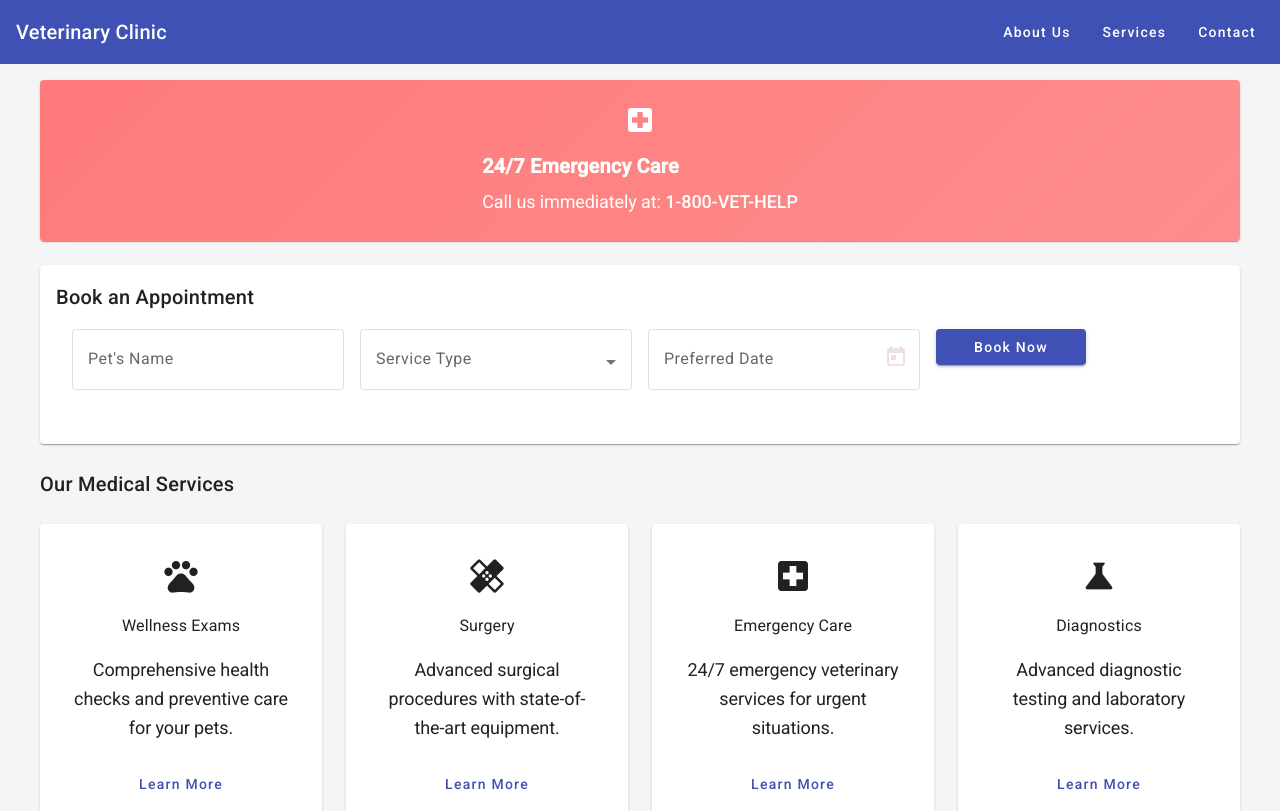
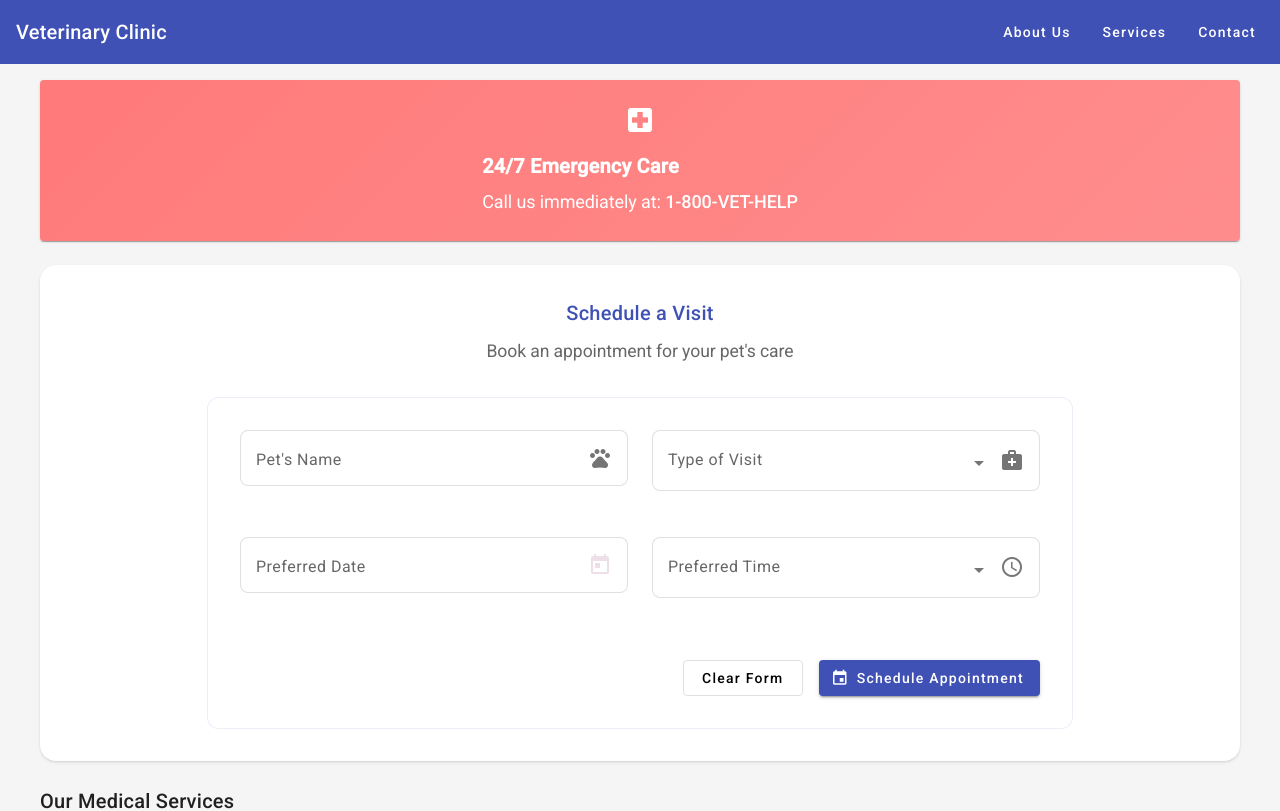
Before and after one commit to futurusticdev/angular, an Angular app in the folder my-material-app/: page / in a window 1280 px wide. Shown: the top 811 px of the page. Built offline with nearby package versions, Linux system fonts and the light colour scheme.

Commit message:
feat: rebuild appointment booking section with improved design

```diff
--- a/my-material-app/src/app/home/home.component.html
+++ b/my-material-app/src/app/home/home.component.html
@@ -10,28 +10,38 @@
     </div>
   </mat-card>
 
-  <!-- Quick Appointment Booking -->
-  <mat-card class="booking-card">
-    <mat-card-header>
-      <mat-card-title>Book an Appointment</mat-card-title>
-    </mat-card-header>
-    <mat-card-content>
-      <form class="booking-form">
+  <!-- New Appointment Booking Section -->
+  <section class="appointment-section">
+    <div class="appointment-header">
+      <h2>Schedule a Visit</h2>
+      <p class="subtitle">Book an appointment for your pet's care</p>
+    </div>
+
+    <div class="appointment-form-container">
+      <form class="appointment-form">
+        <div class="form-group">
           <mat-form-field appearance="outline">
             <mat-label>Pet's Name</mat-label>
-          <input matInput placeholder=" " />
+            <input matInput type="text" placeholder=" " />
+            <mat-icon matSuffix>pets</mat-icon>
           </mat-form-field>
+        </div>
 
+        <div class="form-group">
           <mat-form-field appearance="outline">
-          <mat-label>Service Type</mat-label>
+            <mat-label>Type of Visit</mat-label>
             <mat-select placeholder=" ">
-            <mat-option value="checkup">Regular Checkup</mat-option>
+              <mat-option value="wellness">Wellness Check</mat-option>
               <mat-option value="vaccination">Vaccination</mat-option>
               <mat-option value="dental">Dental Care</mat-option>
               <mat-option value="surgery">Surgery Consultation</mat-option>
+              <mat-option value="emergency">Emergency Visit</mat-option>
             </mat-select>
+            <mat-icon matSuffix>medical_services</mat-icon>
           </mat-form-field>
+        </div>
 
+        <div class="form-group">
           <mat-form-field appearance="outline">
             <mat-label>Preferred Date</mat-label>
             <input matInput [matDatepicker]="picker" placeholder=" " />
@@ -41,11 +51,30 @@
             ></mat-datepicker-toggle>
             <mat-datepicker #picker></mat-datepicker>
           </mat-form-field>
+        </div>
 
-        <button mat-raised-button color="primary">Book Now</button>
+        <div class="form-group">
+          <mat-form-field appearance="outline">
+            <mat-label>Preferred Time</mat-label>
+            <mat-select placeholder=" ">
+              <mat-option value="morning">Morning (9AM - 12PM)</mat-option>
+              <mat-option value="afternoon">Afternoon (12PM - 4PM)</mat-option>
+              <mat-option value="evening">Evening (4PM - 7PM)</mat-option>
+            </mat-select>
+            <mat-icon matSuffix>schedule</mat-icon>
+          </mat-form-field>
+        </div>
+
+        <div class="form-actions">
+          <button mat-stroked-button type="button">Clear Form</button>
+          <button mat-raised-button color="primary" type="submit">
+            <mat-icon>event</mat-icon>
+            Schedule Appointment
+          </button>
+        </div>
       </form>
-    </mat-card-content>
-  </mat-card>
+    </div>
+  </section>
 
   <!-- Featured Medical Services -->
   <section class="services-section">
--- a/my-material-app/src/app/home/home.component.scss
+++ b/my-material-app/src/app/home/home.component.scss
@@ -237,3 +237,119 @@
     grid-template-columns: 1fr !important;
   }
 }
+
+/* Appointment Section */
+.appointment-section {
+  margin: var(--vertical-rhythm) 0;
+  background: white;
+  border-radius: 16px;
+  padding: 2rem;
+  box-shadow: var(--shadow-sm);
+}
+
+.appointment-header {
+  text-align: center;
+  margin-bottom: 2rem;
+
+  h2 {
+    color: var(--color-primary, #3f51b5);
+    margin-bottom: 0.5rem;
+  }
+
+  .subtitle {
+    color: rgba(0, 0, 0, 0.6);
+    font-size: 1.1rem;
+  }
+}
+
+.appointment-form-container {
+  max-width: 800px;
+  margin: 0 auto;
+  padding: 2rem;
+  background: rgba(255, 255, 255, 0.8);
+  border-radius: 12px;
+  backdrop-filter: blur(10px);
+  border: 1px solid rgba(63, 81, 181, 0.1);
+}
+
+.appointment-form {
+  display: grid;
+  grid-template-columns: repeat(2, 1fr);
+  gap: 1.5rem;
+
+  @media (max-width: 768px) {
+    grid-template-columns: 1fr;
+  }
+
+  .form-group {
+    width: 100%;
+  }
+
+  .form-actions {
+    grid-column: 1 / -1;
+    display: flex;
+    justify-content: flex-end;
+    gap: 1rem;
+    margin-top: 1rem;
+
+    button {
+      min-width: 120px;
+
+      mat-icon {
+        margin-right: 0.5rem;
+      }
+    }
+  }
+}
+
+// Form field styles
+.mat-mdc-form-field {
+  width: 100%;
+
+  &.mat-mdc-form-field-type-mat-select {
+    .mat-mdc-form-field-infix {
+      padding-right: 32px;
+    }
+  }
+
+  .mat-mdc-form-field-subscript-wrapper {
+    display: none;
+  }
+}
+
+// Override Material styles for form fields
+:host ::ng-deep {
+  .mdc-text-field--outlined {
+    --mdc-outlined-text-field-container-shape: 8px;
+
+    .mdc-notched-outline__leading,
+    .mdc-notched-outline__notch,
+    .mdc-notched-outline__trailing {
+      border-color: rgba(0, 0, 0, 0.12) !important;
+    }
+
+    &:hover .mdc-notched-outline__leading,
+    &:hover .mdc-notched-outline__notch,
+    &:hover .mdc-notched-outline__trailing {
+      border-color: rgba(0, 0, 0, 0.38) !important;
+    }
+
+    &.mdc-text-field--focused {
+      .mdc-notched-outline__leading,
+      .mdc-notched-outline__notch,
+      .mdc-notched-outline__trailing {
+        border-color: var(--color-primary, #3f51b5) !important;
+        border-width: 2px !important;
+      }
+    }
+  }
+
+  .mat-mdc-form-field-icon-suffix {
+    color: rgba(0, 0, 0, 0.54);
+    padding-right: 4px;
+  }
+
+  .mat-mdc-select-value {
+    color: rgba(0, 0, 0, 0.87);
+  }
+}
```
Lines whose indentation alone changed are shown as unchanged.
